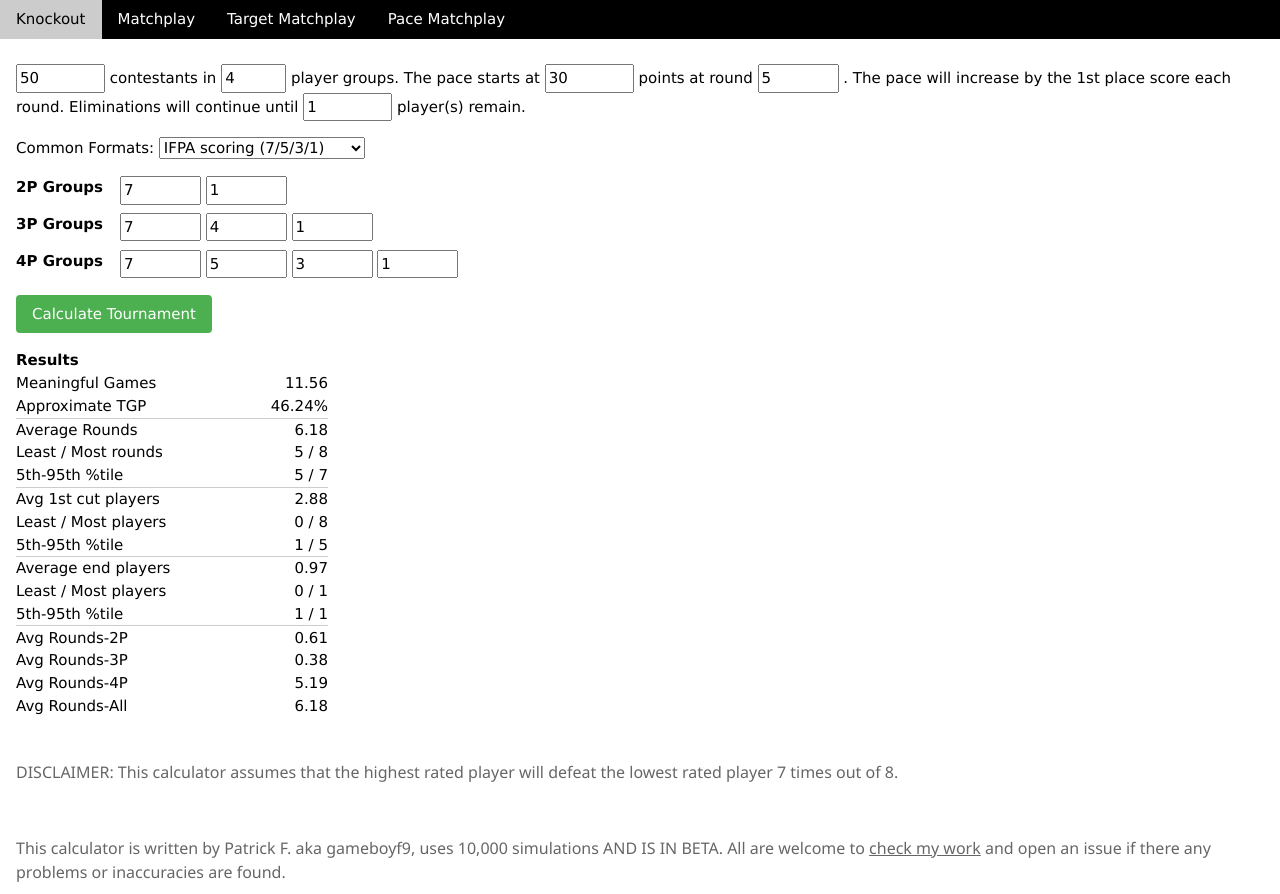
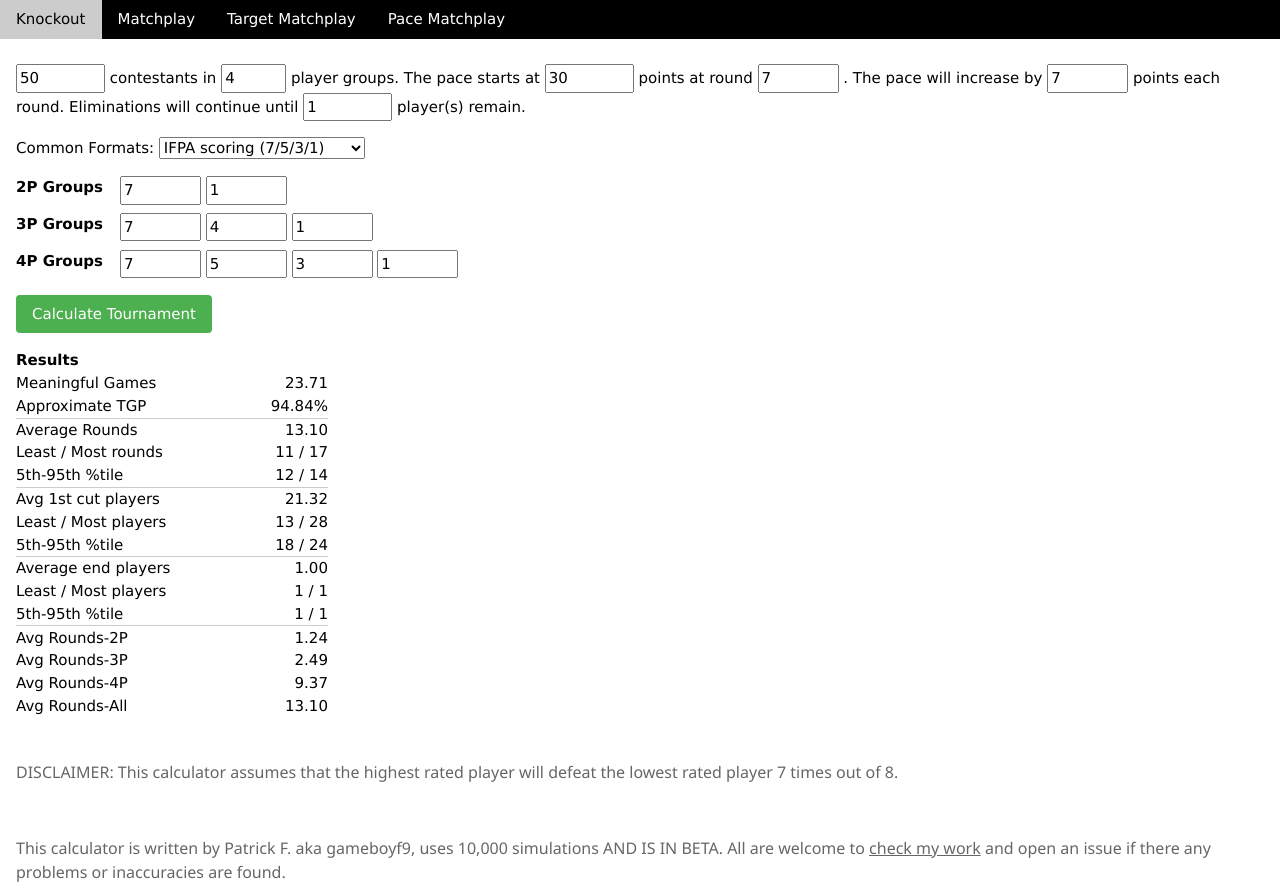
Before and after one commit to tommyvernieri/gameboy9.github.io, a plain HTML site: page pacematch.html in a window 1280 px wide. Both pictures are taken after a click on the button "Calculate Tournament". Drawn offline with Linux system fonts and the light colour scheme.

Commit message:
Implement custom pace increment

```diff
--- a/js/pacematch.js
+++ b/js/pacematch.js
@@ -47,7 +47,7 @@ function fillStrikes() {
 	}
 }
 
-function calcKnockoutTournament(players, groupCount, startRound, finalStrikes, finalPlayers, p21, p22, p31, p32, p33, p41, p42, p43, p44, type) {
+function calcKnockoutTournament(players, groupCount, startRound, finalStrikes, finalPlayers, paceIncrement, p21, p22, p31, p32, p33, p41, p42, p43, p44, type) {
 	let strikeDist = [
 		[ p21, p22, p22, p22],
 		[ p31, p32, p33, p33],
@@ -89,9 +89,8 @@ function calcKnockoutTournament(players, groupCount, startRound, finalStrikes, f
 			if (round == startRound) {
 				finalPaceStrikes = finalStrikes;
 			} else if (round >= startRound) {
-				finalPaceStrikes += strikeDist[2][0];
+				finalPaceStrikes += paceIncrement;
 			}
-			if (h == 0) console.log(round + " / " + finalPaceStrikes);
 
 			allowed = [...playerList];
 
@@ -138,7 +137,7 @@ function calcKnockoutTournament(players, groupCount, startRound, finalStrikes, f
 				}
 			}
 			if (h == 0)
-				console.log("R" + round + " -  Players:  " + survivingPlayers + " - 4P:  " + singlePlayerMatches[2] + " - 3P:  " + singlePlayerMatches[1] + " - 2P:  " + singlePlayerMatches[0]);
+				console.log("R" + round + " -  Players:  " + survivingPlayers + " - 4P:  " + singlePlayerMatches[2] + " - 3P:  " + singlePlayerMatches[1] + " - 2P:  " + singlePlayerMatches[0] + " - Pace: " + finalPaceStrikes);
 
 			if (round == startRound)
 				firstCutPlayers.push(survivingPlayers);
@@ -190,11 +189,19 @@ function calcKnockoutTournament(players, groupCount, startRound, finalStrikes, f
 }
 
 function tgpButton() {
+	let paceIncrement = parseInt(document.getElementById("paceIncrement").value);
+	let paceMinimum = (parseInt(document.getElementById("p41").value) + parseInt(document.getElementById("p44").value)) / 2 + 1;
+	if (paceIncrement < paceMinimum) {
+		alert("Invalid increment per round.  Must have a minimum of " + paceMinimum);
+		return;
+	}
+
 	calcKnockoutTournament(parseInt(document.getElementById("playerCount").value),
 		parseInt(document.getElementById("groupCount").value),
 		parseInt(document.getElementById("paceRound").value),
 		parseInt(document.getElementById("strikes").value),
 		parseInt(document.getElementById("playersLeft").value),
+		parseInt(document.getElementById("paceIncrement").value),
 		parseInt(document.getElementById("p21").value),
 		parseInt(document.getElementById("p22").value),
 		parseInt(document.getElementById("p31").value),
--- a/pacematch.html
+++ b/pacematch.html
@@ -17,8 +17,10 @@
 		<label for="playerCount"> player groups.  The pace starts at </label>
 		<input type="number" id="strikes" name="strikes" min="1" max="1000" value="30" />
 		<label for="paceRound">points at round </label>
-		<input type="number" id="paceRound" name="paceRound" min="1" max="100" value="5" />
-		<label for="strikes">.  The pace will increase by the 1st place score each round.  Eliminations will continue until </label>
+		<input type="number" id="paceRound" name="paceRound" min="1" max="100" value="7" />
+		<label for="strikes">.  The pace will increase by </label>
+		<input type="number" id="paceIncrement" name="paceIncrement" min="1" max="100" value="7" />
+		<label for="strikes">points each round.  Eliminations will continue until </label>
 		<input type="number" id="playersLeft" name="playersLeft" min="1" max="1000" value="1" />
 		<label for="playersLeft"> player(s) remain.</label>
 	</div>
```
